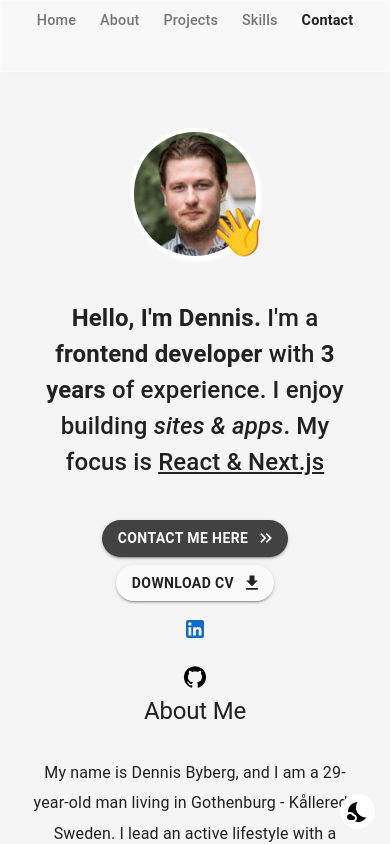
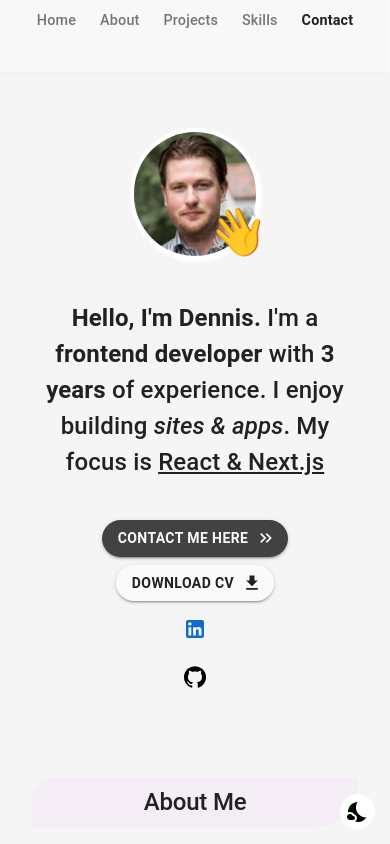
Before and after one commit to DennisByberg/next-portfolio, a Next.js app: page / in a window 390 px wide. Shown: the top 844 px of the page. Built offline with nearby package versions, Linux system fonts and the light colour scheme; no server answers.

Commit message:
fixed section dividing on mobile aswell

```diff
--- a/styles/sectionHeadingSX.ts
+++ b/styles/sectionHeadingSX.ts
@@ -1,9 +1,22 @@
-import { SxProps, Theme } from '@mui/material';
+import { alpha, SxProps, Theme, useTheme } from '@mui/material';
+import { grey, purple } from '@mui/material/colors';
 
-export const SECTION_HEADING_TEXT_STYLE: SxProps<Theme> = {
-  fontSize: '1.5rem',
-  fontWeight: 'normal',
-  textTransform: 'capitalize',
-  marginBottom: '2rem',
-  textAlign: 'center',
+export const SECTION_HEADING_TEXT_STYLE: SxProps<Theme> = () => {
+  const theme = useTheme();
+  return {
+    fontSize: '1.5rem',
+    fontWeight: 500,
+    textTransform: 'capitalize',
+    marginBottom: '2rem',
+    textAlign: 'center',
+
+    '@media (max-width: 640px)': {
+      backgroundColor:
+        theme.palette.mode === 'light' ? alpha(purple[50], 0.5) : grey[800],
+      marginBottom: '1rem',
+      marginTop: '5rem',
+      padding: '0.7rem 0',
+      borderRadius: '45px 10px 99px 1px',
+    },
+  };
 };
```
